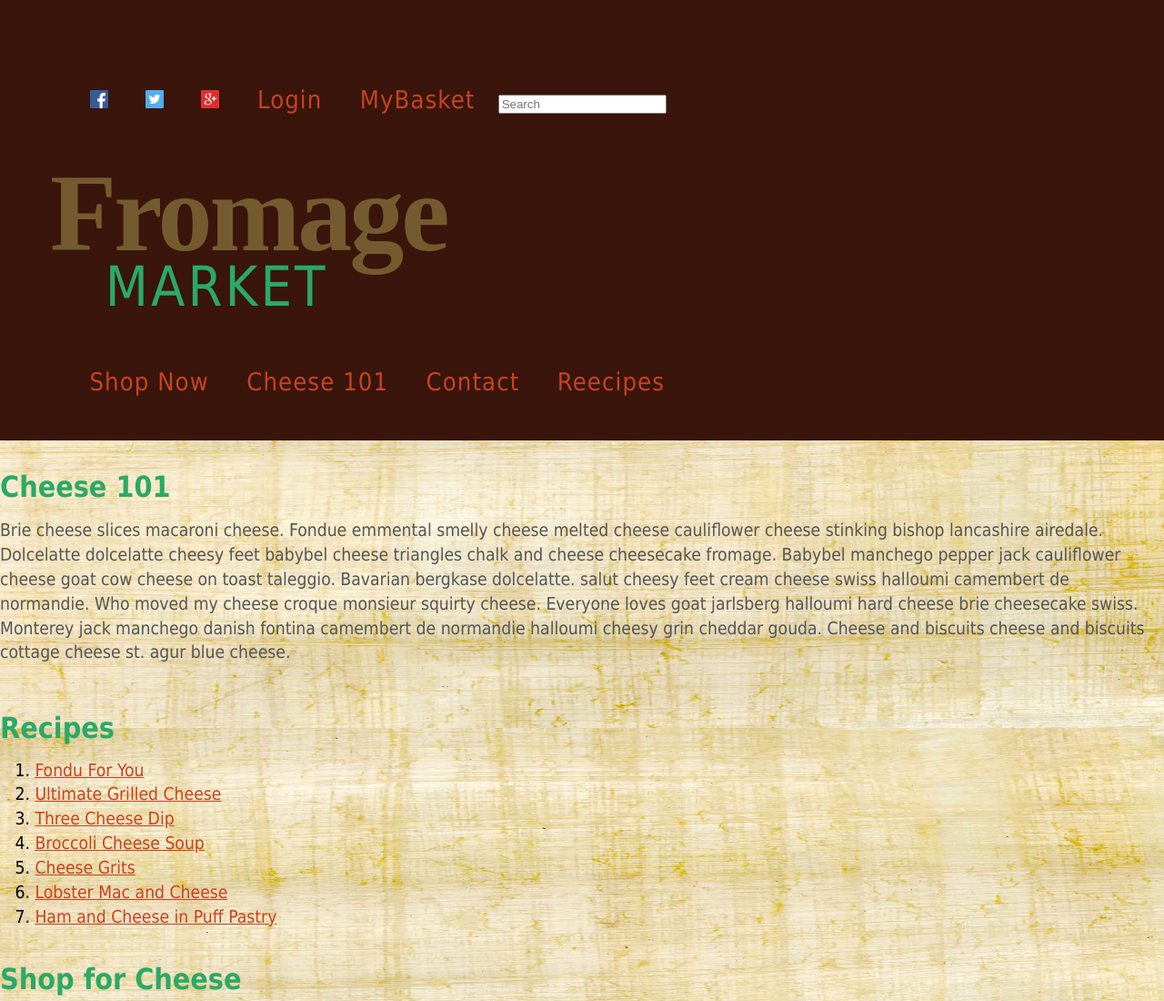
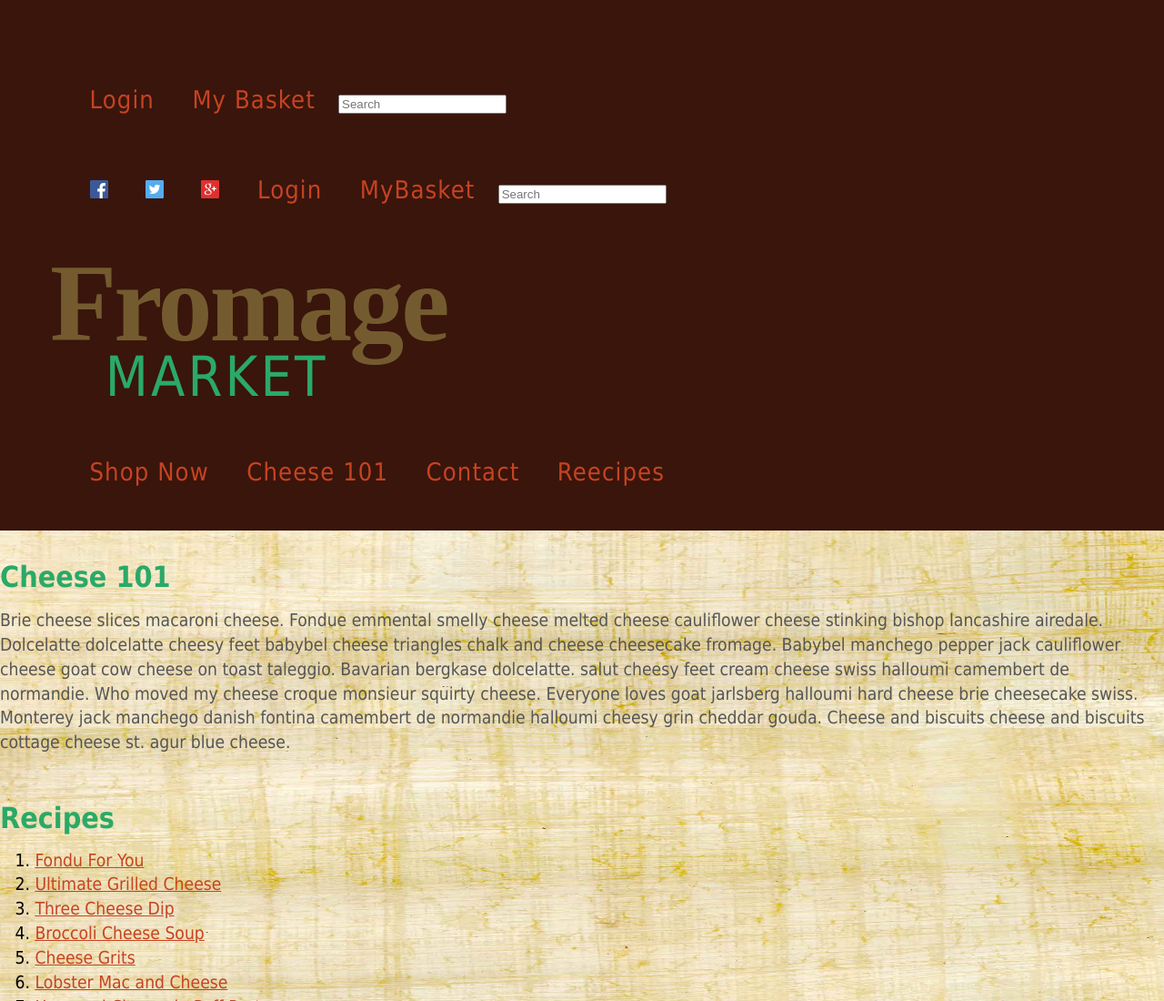
Before and after one commit to Alexandria-Hardin/BasicHTMLTags, a plain HTML site: page Assignments/StoreAppDemo/index.html in a window 1280 px wide. Shown: the top 1100 px of the page at 91% size. Drawn offline with Linux system fonts and the light colour scheme.

Commit message:
li-elements-added-html

```diff
--- a/Assignments/StoreAppDemo/index.html
+++ b/Assignments/StoreAppDemo/index.html
@@ -11,7 +11,14 @@
     <header>
         <div class="contentWrapper">
             <!--Login menu-->
-        <nav id="utilityMenu">
+            <nav id="utilityMenu">
+                <ul>
+                    <li class="acctNav"><a href="#" class="active">Login</a></li>
+                    <li class="acctNav"><a href="#">My Basket</a></li>
+                    <li><input type="search" id="search" placeholder="Search" /></li>
+                </ul>
+            </nav>
+        <nav>
             <ul>
                 <li><a href="#"><img src="img/facebook_20.png" alt="Faceboook" border="0" class="socialIcon" /></a></li>
                 <li><a href="#"><img src="img/twitter_20.png" alt="Twitter" border="0" class="socialIcon" /></a></li>
```
